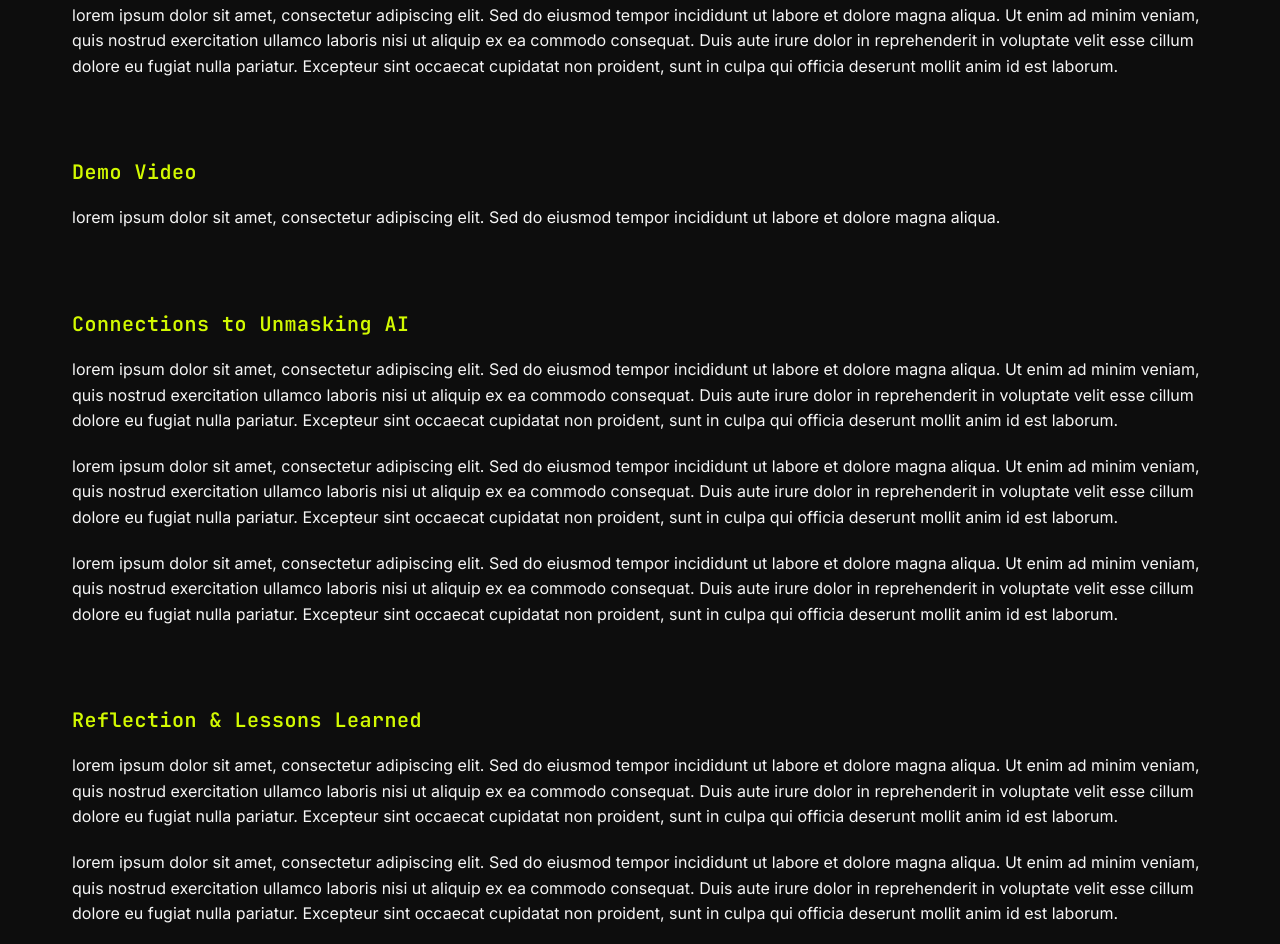
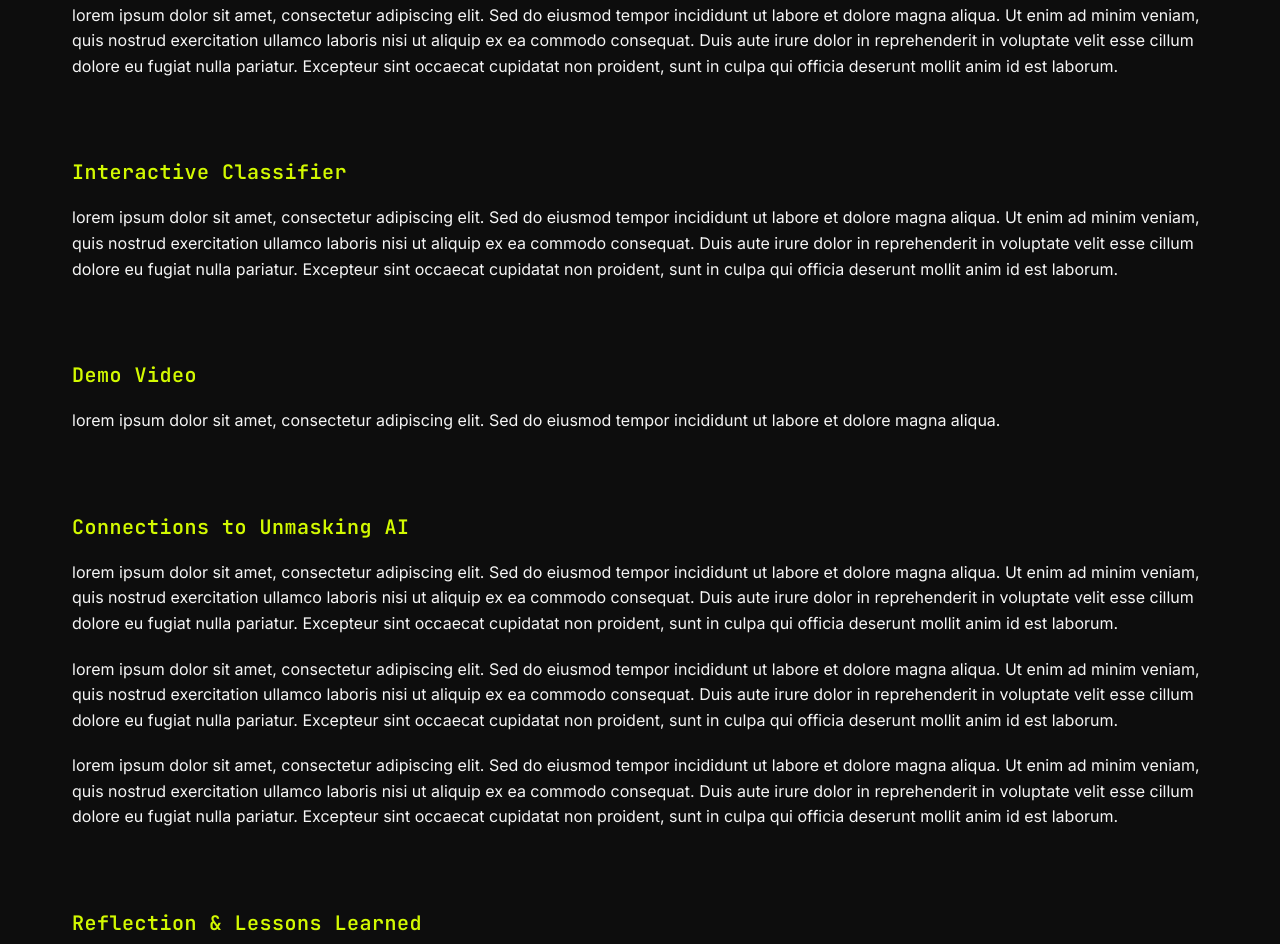
Before and after one commit to Tursss/Bailey-McNeal-Yang-LIS500-P3, a plain HTML site: page index.html in a window 1280 px wide. Shown: the part 1658-2602 px from the top of the page. Drawn offline with Linux system fonts and the light colour scheme.

Commit message:
add interactive classifier section

```diff
--- a/index.html
+++ b/index.html
@@ -50,6 +50,13 @@
       </section>
 
       <section class="project_section">
+        <h2 class="section_title">Interactive Classifier</h2>
+        <p class="section_text">
+          lorem ipsum dolor sit amet, consectetur adipiscing elit. Sed do eiusmod tempor incididunt ut labore et dolore magna aliqua. Ut enim ad minim veniam, quis nostrud exercitation ullamco laboris nisi ut aliquip ex ea commodo consequat. Duis aute irure dolor in reprehenderit in voluptate velit esse cillum dolore eu fugiat nulla pariatur. Excepteur sint occaecat cupidatat non proident, sunt in culpa qui officia deserunt mollit anim id est laborum.
+        </p>
+      </section>
+
+      <section class="project_section">
         <h2 class="section_title">Demo Video</h2>
         <p class="section_text">
           lorem ipsum dolor sit amet, consectetur adipiscing elit. Sed do eiusmod tempor incididunt ut labore et dolore magna aliqua.
```
